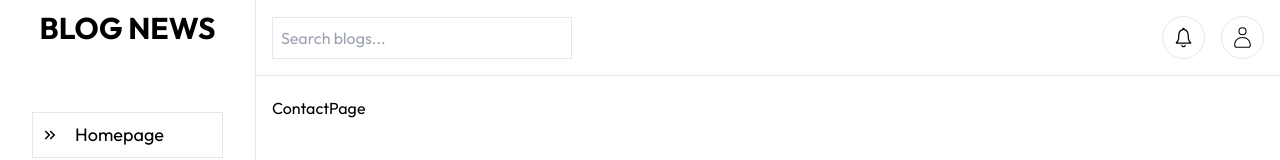
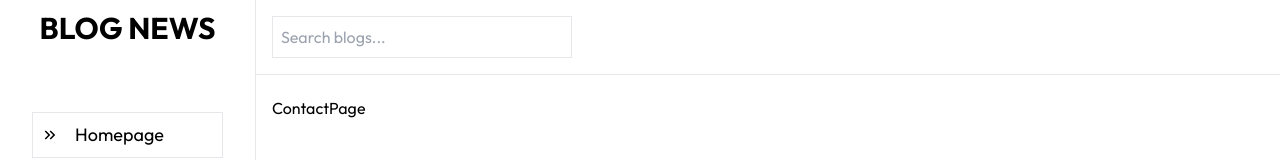
Before and after one commit to Ariel-joe/Blog-news, a React (Vite) app in the folder client-vite/: page /contact in a window 1280 px wide. Shown: the top 160 px of the page. Built offline with nearby package versions, Linux system fonts and the light colour scheme.

Commit message:
Update client

```diff
--- a/client-vite/package.json
+++ b/client-vite/package.json
@@ -4,7 +4,7 @@
   "version": "0.0.0",
   "type": "module",
   "scripts": {
-    "dev": "vite --host",
+    "dev": "vite",
     "build": "vite build",
     "lint": "eslint .",
     "preview": "vite preview"
--- a/client-vite/src/GlobalLayout.jsx
+++ b/client-vite/src/GlobalLayout.jsx
@@ -1,7 +1,12 @@
+import { useEffect } from "react";
 import { Outlet } from "react-router";
 import { Toaster } from "sonner";
 
 const GlobalLayout = () => {
+  useEffect(() => {
+    console.log("App rendered");
+  }, []);
+
   return (
     <>
       <Toaster position="bottom-center" richColors />
--- a/client-vite/src/components/TopBar.jsx
+++ b/client-vite/src/components/TopBar.jsx
@@ -2,12 +2,17 @@ import { IoIosNotificationsOutline } from "react-icons/io";
 import { CiUser } from "react-icons/ci";
 import { SearchArticles } from "./SearchArticles";
 import { Link } from "react-router";
+import { useUserStore } from "../store/user-store";
 
 const TopBar = () => {
+  const { isLoggedIn } = useUserStore();
+
   return (
     <div className="topbar flex justify-between px-4 py-4 items-center border-b fixed w-4/5 bg-white">
       <SearchArticles />
       <div className="icons flex gap-4">
+        {isLoggedIn && (
+          <>
             <span className="notifications border rounded-full p-2 cursor-pointer hover:shadow-lg duration-150">
               <IoIosNotificationsOutline size={25} />
             </span>
@@ -16,6 +21,8 @@ const TopBar = () => {
                 <CiUser size={25} />
               </Link>
             </span>
+          </>
+        )}
       </div>
     </div>
   );
```
Lines whose indentation alone changed are shown as unchanged.
